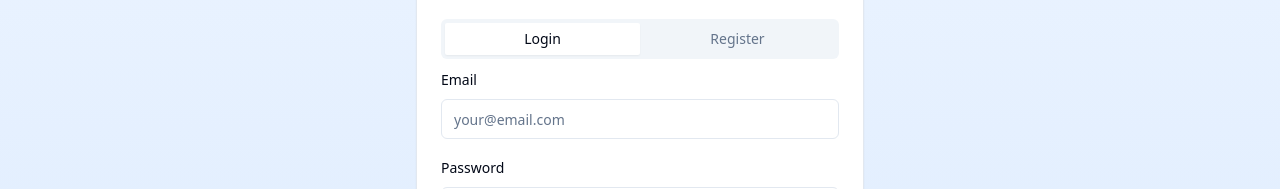
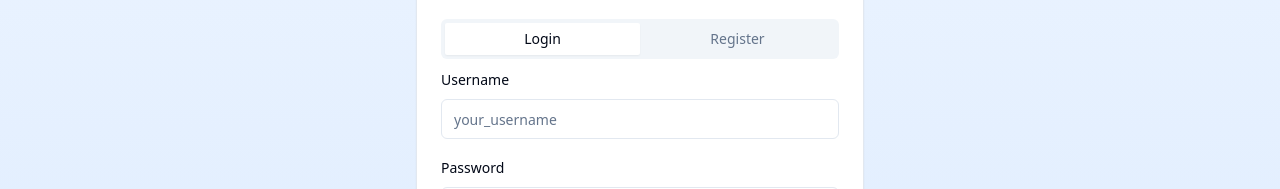
Before and after one commit to Pranavipulluri/hackfiniti, a React (Vite) app: page /auth in a window 1280 px wide. Shown: the part 271-460 px from the top of the page. Built offline with nearby package versions, Linux system fonts and the light colour scheme.

Commit message:
Refactor authentication to use username
- Update authentication flow to use username instead of email for signing in.
- Collect user information during login to update the profile page.

```diff
--- a/src/contexts/AuthContext.tsx
+++ b/src/contexts/AuthContext.tsx
@@ -8,8 +8,8 @@ type AuthContextProps = {
   session: Session | null;
   user: User | null;
   loading: boolean;
-  signIn: (email: string, password: string) => Promise<void>;
-  signUp: (email: string, password: string, username: string) => Promise<void>;
+  signIn: (username: string, password: string) => Promise<void>;
+  signUp: (username: string, password: string) => Promise<void>;
   signOut: () => Promise<void>;
 };
 
@@ -52,10 +52,16 @@ export function AuthProvider({ children }: { children: React.ReactNode }) {
     };
   }, []);
 
-  const signIn = async (email: string, password: string) => {
+  const signIn = async (username: string, password: string) => {
     try {
       setLoading(true);
-      const { error } = await supabase.auth.signInWithPassword({ email, password });
+      // Generate email from username for Supabase auth
+      const email = `${username}@culturalquest.com`;
+
+      const { error } = await supabase.auth.signInWithPassword({
+        email,
+        password
+      });
 
       if (error) {
         toast({
@@ -78,9 +84,12 @@ export function AuthProvider({ children }: { children: React.ReactNode }) {
     }
   };
 
-  const signUp = async (email: string, password: string, username: string) => {
+  const signUp = async (username: string, password: string) => {
     try {
       setLoading(true);
+      // Generate email from username for Supabase auth
+      const email = `${username}@culturalquest.com`;
+
       const { error } = await supabase.auth.signUp({
         email,
         password,
@@ -99,6 +108,9 @@ export function AuthProvider({ children }: { children: React.ReactNode }) {
         });
         throw error;
       }
+
+      // After signup, immediately sign in
+      await signIn(username, password);
 
       toast({
         title: "Account created",
--- a/src/pages/Auth.tsx
+++ b/src/pages/Auth.tsx
@@ -13,9 +13,8 @@ import { Toaster } from '@/components/ui/toaster';
 const Auth = () => {
   const { signIn, signUp, user, loading } = useAuth();
   const navigate = useNavigate();
-  const [email, setEmail] = useState('');
+  const [username, setUsername] = useState('');
   const [password, setPassword] = useState('');
-  const [username, setUsername] = useState('');
   const [isSubmitting, setIsSubmitting] = useState(false);
 
   // If user is already logged in, redirect to home
@@ -27,11 +26,11 @@ const Auth = () => {
 
   const handleSignIn = async (e: React.FormEvent) => {
     e.preventDefault();
-    if (!email || !password) return;
+    if (!username || !password) return;
 
     try {
       setIsSubmitting(true);
-      await signIn(email, password);
+      await signIn(username, password);
       navigate('/');
     } catch (error) {
       console.error('Sign in error:', error);
@@ -42,11 +41,11 @@ const Auth = () => {
 
   const handleSignUp = async (e: React.FormEvent) => {
     e.preventDefault();
-    if (!email || !password || !username) return;
+    if (!username || !password) return;
 
     try {
       setIsSubmitting(true);
-      await signUp(email, password, username);
+      await signUp(username, password);
       // Redirect will happen automatically via the useEffect when user is set
     } catch (error) {
       console.error('Sign up error:', error);
@@ -79,13 +78,13 @@ const Auth = () => {
             <TabsContent value="login">
               <form onSubmit={handleSignIn} className="space-y-4">
                 <div className="space-y-2">
-                  <Label htmlFor="email">Email</Label>
+                  <Label htmlFor="username">Username</Label>
                   <Input
-                    id="email"
-                    type="email"
-                    placeholder="your@email.com"
-                    value={email}
-                    onChange={(e) => setEmail(e.target.value)}
+                    id="username"
+                    type="text"
+                    placeholder="your_username"
+                    value={username}
+                    onChange={(e) => setUsername(e.target.value)}
                     required
                   />
                 </div>
@@ -113,24 +112,13 @@ const Auth = () => {
             <TabsContent value="register">
               <form onSubmit={handleSignUp} className="space-y-4">
                 <div className="space-y-2">
-                  <Label htmlFor="username">Username</Label>
+                  <Label htmlFor="reg-username">Username</Label>
                   <Input
-                    id="username"
+                    id="reg-username"
                     type="text"
-                    placeholder="coolexplorer"
+                    placeholder="your_username"
                     value={username}
                     onChange={(e) => setUsername(e.target.value)}
-                    required
-                  />
-                </div>
-                <div className="space-y-2">
-                  <Label htmlFor="reg-email">Email</Label>
-                  <Input
-                    id="reg-email"
-                    type="email"
-                    placeholder="your@email.com"
-                    value={email}
-                    onChange={(e) => setEmail(e.target.value)}
                     required
                   />
                 </div>
```
